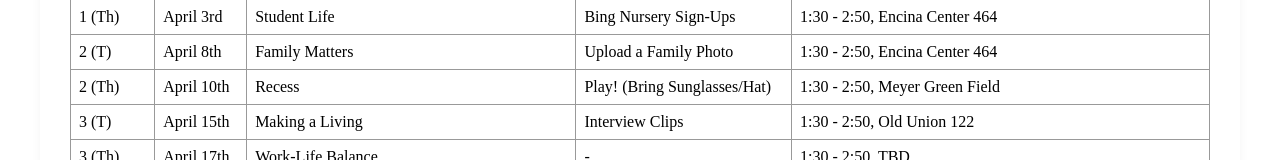
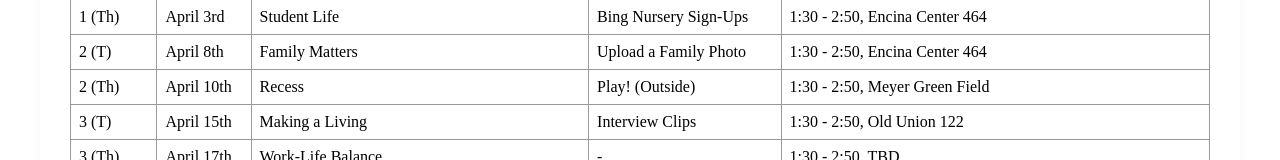
Before and after one commit to sgcxliv/calledliving, a Next.js app: page /calendar in a window 1280 px wide. Shown: the part 413-573 px from the top of the page. Built offline with nearby package versions, Linux system fonts and the light colour scheme; no server answers.

Commit message:
Update calendar.js

```diff
--- a/pages/calendar.js
+++ b/pages/calendar.js
@@ -43,7 +43,7 @@ export default function Calendar() {
               <td style={{ border: '1px solid #999', padding: '8px' }}>2 (Th)</td>
               <td style={{ border: '1px solid #999', padding: '8px' }}>April 10th</td>
               <td style={{ border: '1px solid #999', padding: '8px' }}>Recess</td>
-              <td style={{ border: '1px solid #999', padding: '8px' }}>Play! (Bring Sunglasses/Hat) </td>
+              <td style={{ border: '1px solid #999', padding: '8px' }}>Play! (Outside) </td>
               <td style={{ border: '1px solid #999', padding: '8px' }}>1:30 - 2:50, Meyer Green Field </td>
             </tr>
             <tr>
```
